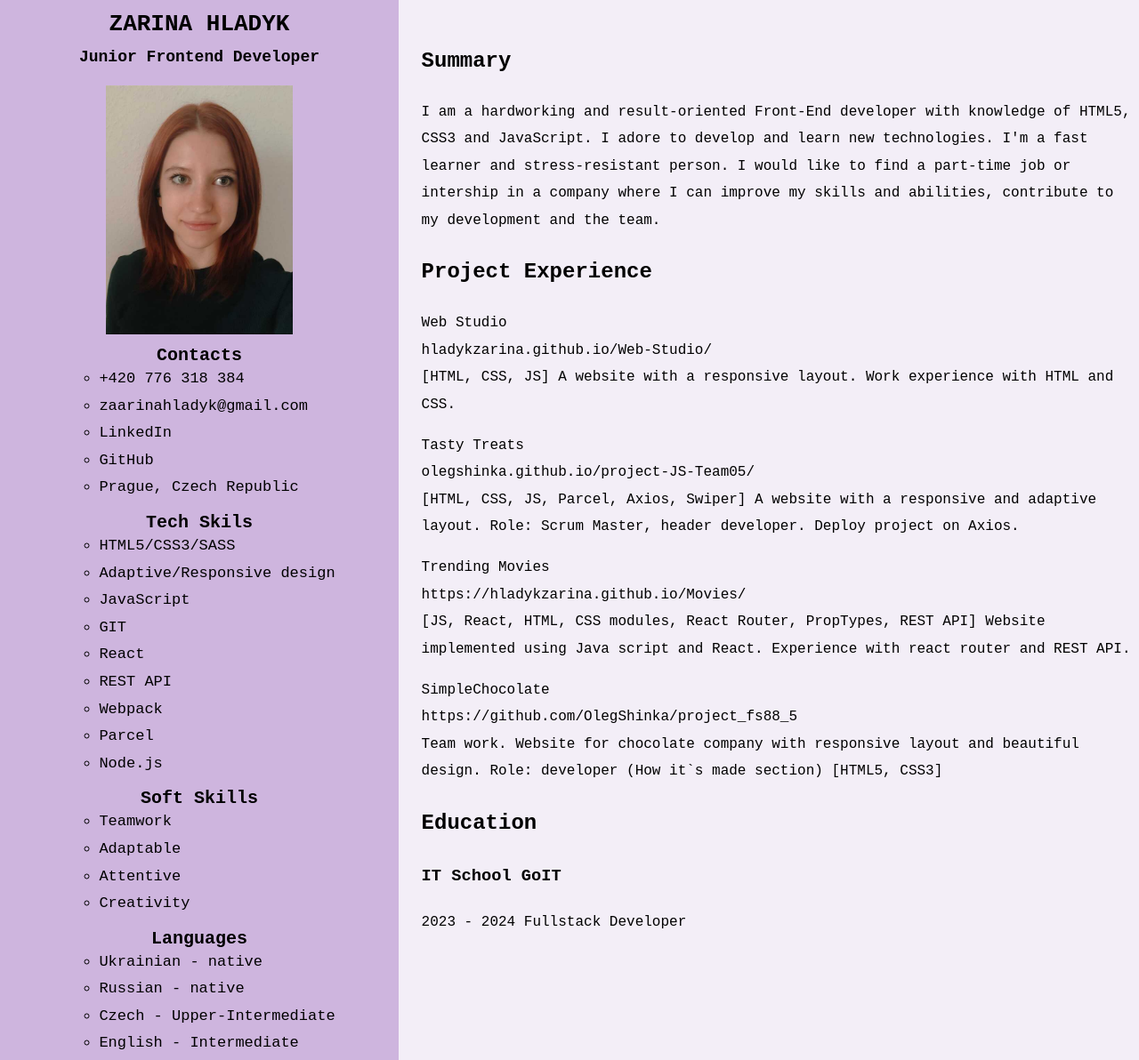
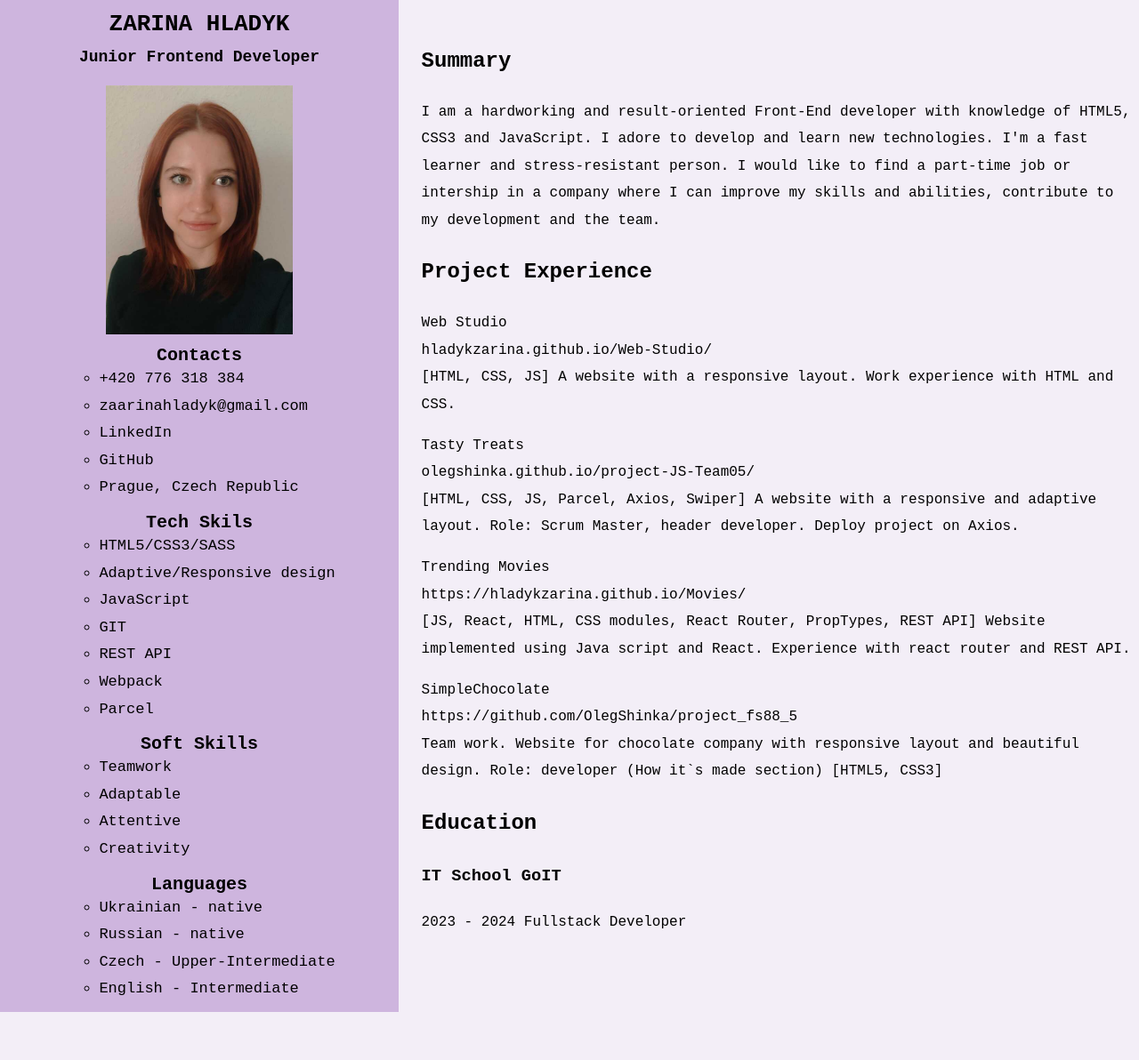
Before and after one commit to hladykzarina/Zarina_Hladyk_Frontend-Developer, a plain HTML site: page index.html in a window 1280 px wide. Shown: the top 1192 px of the page at 89% size. After the commit the page ends 1138 px from the top, so only its background shows below. Drawn offline with Linux system fonts and the light colour scheme; a web font is replaced by a local one.

Commit message:
hard skills

```diff
--- a/index.html
+++ b/index.html
@@ -61,11 +61,12 @@
             <li class="skills-item">Adaptive/Responsive design</li>
             <li class="skills-item">JavaScript</li>
             <li class="skills-item">GIT</li>
-            <li class="skills-item">React</li>
+
             <li class="skills-item">REST API</li>
             <li class="skills-item">Webpack</li>
             <li class="skills-item">Parcel</li>
-            <li class="skills-item">Node.js</li>
+            <!--<li class="skills-item">React</li>
+            <li class="skills-item">Node.js</li> -->
           </ul>
         </div>
 
```
